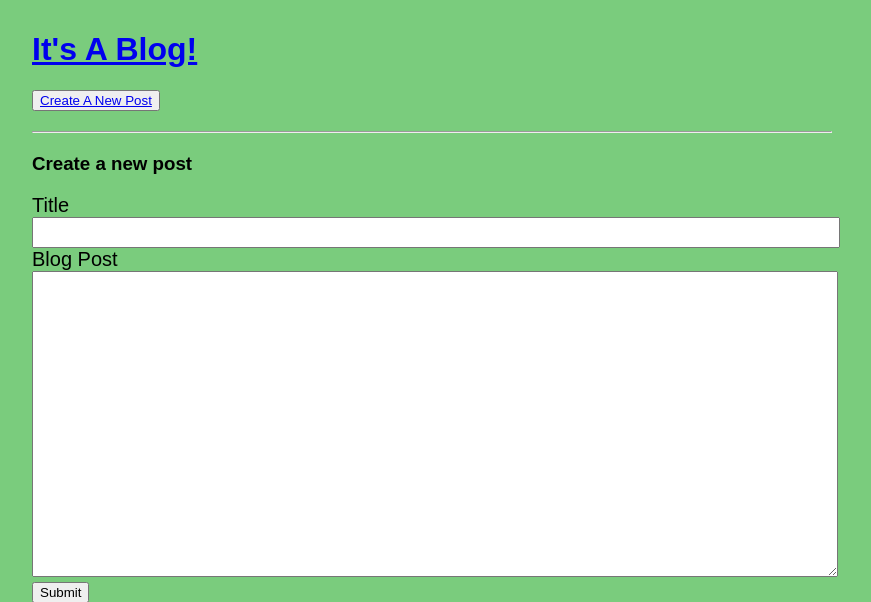
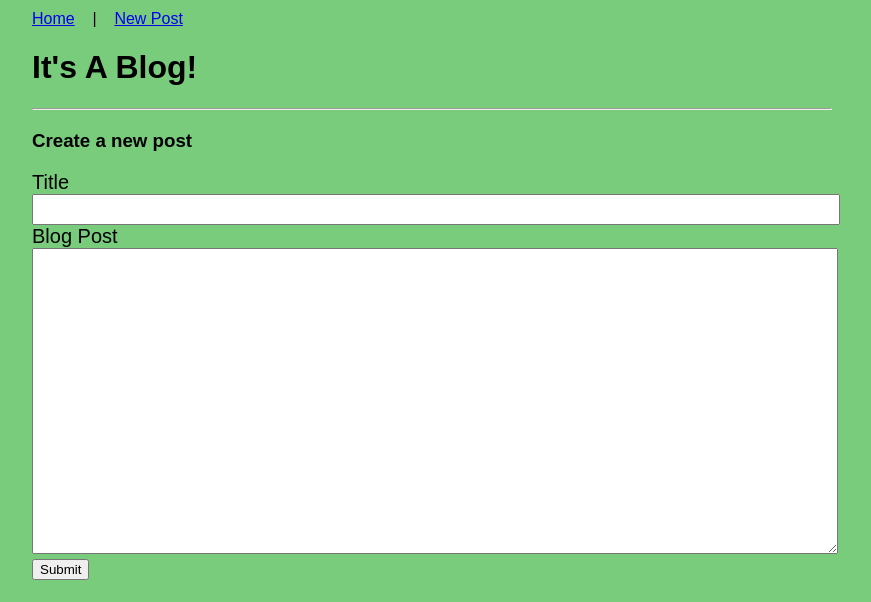
Before and after one commit to GT-rc/build-a-blog, a Python web app: template templates/newpost.html in a window 1280 px wide. Shown: the top 602 px of the page, without its empty margins (208-1079 px from the left). Run offline with Jinja, Linux system fonts and the light colour scheme; the template is opened without the code that fills it, so the values that code supplies are empty.

Commit message:
Added navigation

```diff
--- a/main.py
+++ b/main.py
@@ -36,7 +36,6 @@ class Handler(webapp2.RequestHandler):
 
     def render(self, template, **kw):
         self.write(self.render_str(template, **kw))
-
 
 class Blog(db.Model):
     title = db.StringProperty(required=True)
@@ -77,7 +76,6 @@ class NewPostHandler(Handler):
             #self.redirect('/blog/{}'.format(ida))
             #self.render('permalink.html', blog=ipsum)
             self.redirect('/blog/%s' % str(ida))
-#4925812092436480
         else:
             error = "Please enter both a title and a blog post."
             self.render_front(title, blog, error)
@@ -90,7 +88,6 @@ class PermalinkHandler(Handler):
             #logger.error("id{}".format(ida))
             self.render('permalink.html', blog=dolor)
 
-
 app = webapp2.WSGIApplication([
     ('/', MainHandler),
     ('/blogs', NewPostHandler),
--- a/templates/base.html
+++ b/templates/base.html
@@ -13,6 +13,7 @@
             width: 800px;
             margin: 0 auto;
             padding: 10px;
+            background-image: url('../../images/pexels-photo-269001.jpeg');
             background: #7acc7d;
         }
         .error {
@@ -56,8 +57,13 @@
     </style>
 
     <body>
-        <h1><a href="/">It's A Blog!</a></h1>
-        <button align="right"><a href="/blogs">Create A New Post</a></button>
+        <nav>
+            <a href="/">Home</a>
+            &nbsp;&nbsp; | &nbsp;&nbsp;
+            <a href="/blogs">New Post</a>
+        </nav>
+        <h1>It's A Blog!</h1>
+
         <hr>
 
         {% block content %}
--- a/templates/home.html
+++ b/templates/home.html
@@ -3,7 +3,6 @@
 {% block content %}
 
     {% for item in blogs %}
-
         <div class="post">
             <div class="post-title"><a href="blog/{{ item.key().id() }}">{{item.title}}</a></div>
             <pre class="post-body">{{item.body}}</pre>
--- a/templates/newpost.html
+++ b/templates/newpost.html
@@ -15,7 +15,7 @@
                 <textarea name="blog">{{ blog }}</textarea>
             </label>
 
-            <div class="error">{{ error }}</div>
+            <div class="error"><strong>{{ error }}</strong></div>
             <input type="submit" />
         </form>
 
```
Also changed, not shown: images/pexels-photo-269001.jpeg (added), 1 other file.
